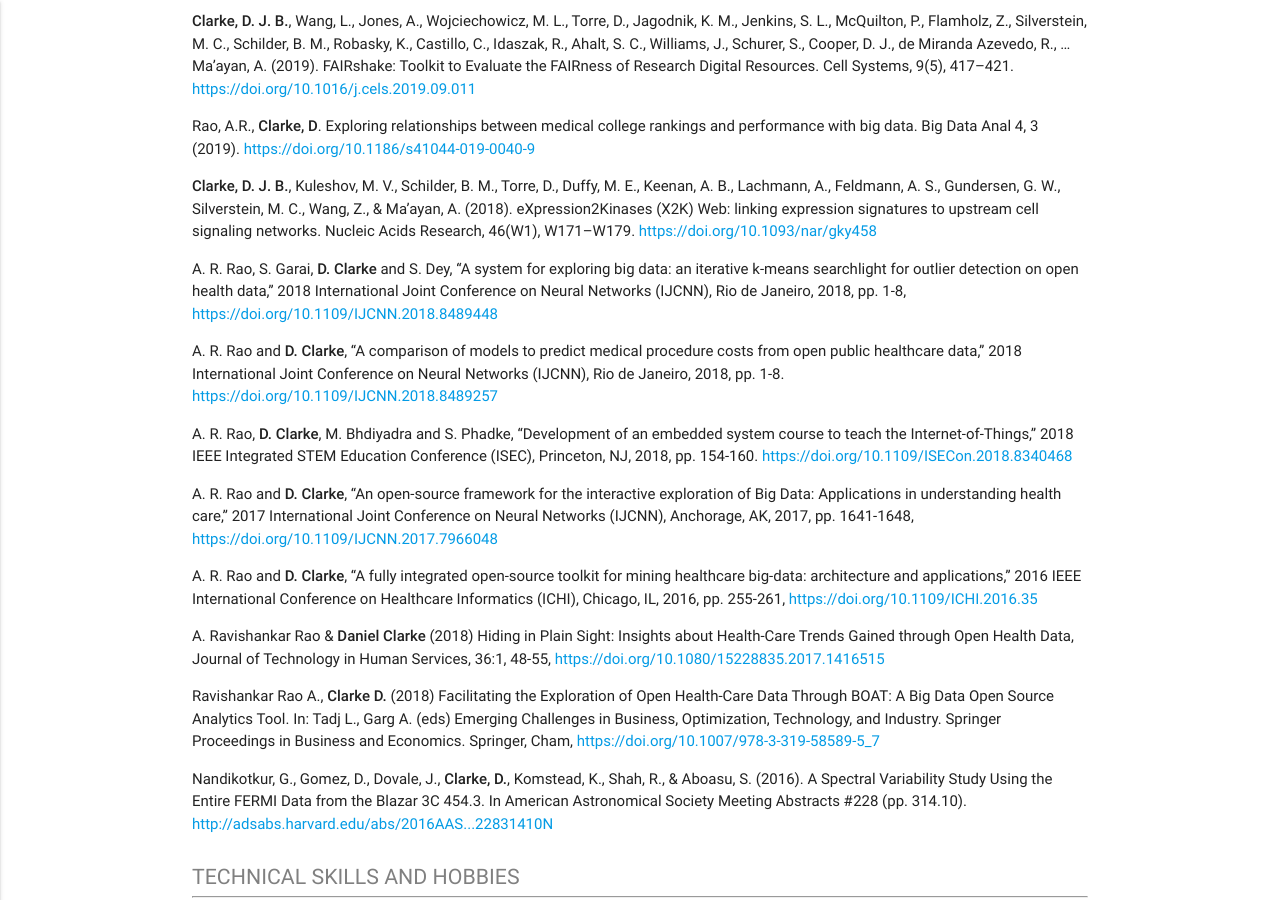
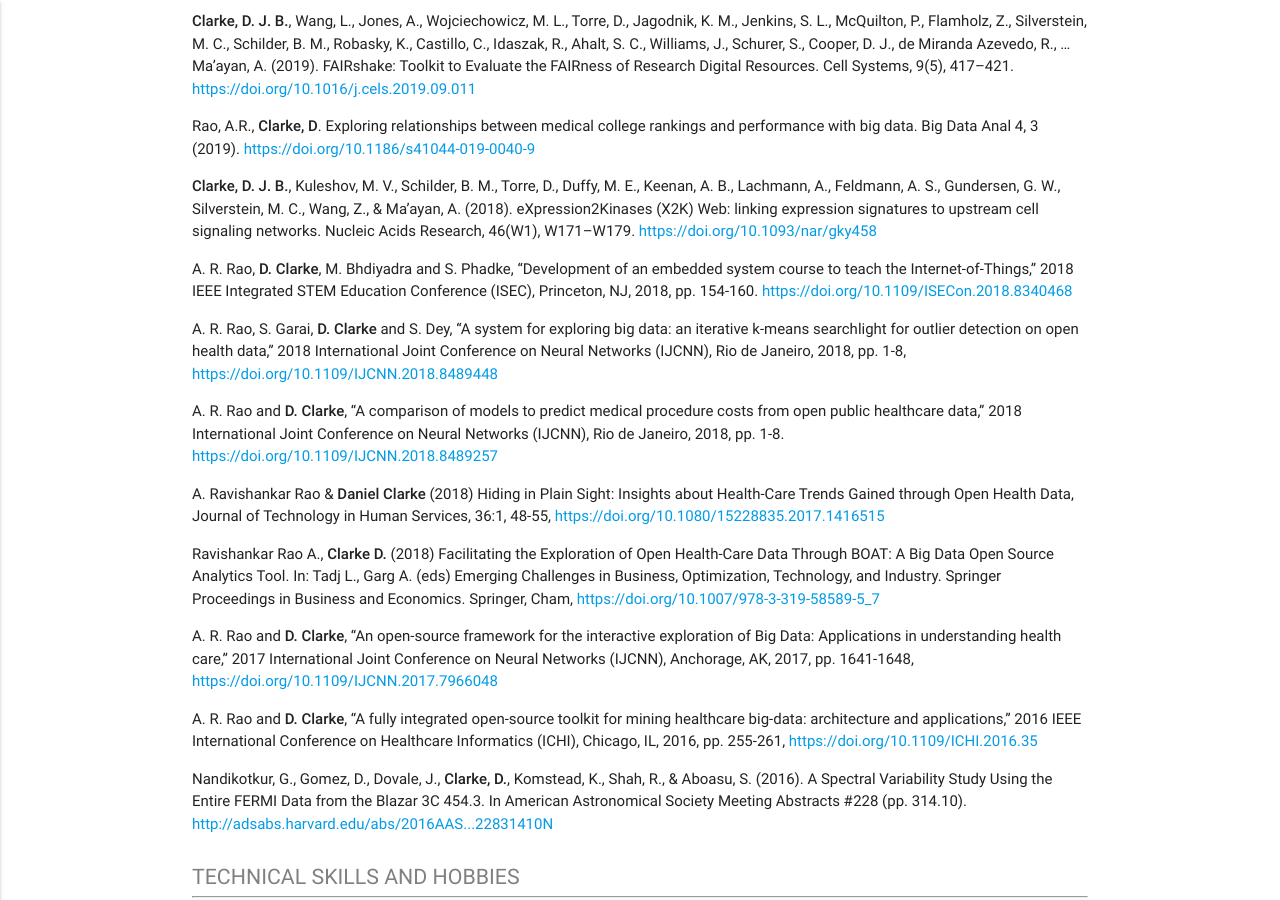
Before and after one commit to u8sand/u8sand.github.io, a Jekyll site: the page built from 03-resume.md, in a window 1280 px wide and 900 px high, scrolled down 2305 px. Built offline with Jekyll 4.4.1, drawn with Linux system fonts in a browser that asks for light colours; nearby versions of some CDN libraries.

Commit message:
Fix some paper ordering

```diff
--- a/03-resume.md
+++ b/03-resume.md
@@ -142,19 +142,19 @@
 
 **Clarke, D. J. B.**, Kuleshov, M. V., Schilder, B. M., Torre, D., Duffy, M. E., Keenan, A. B., Lachmann, A., Feldmann, A. S., Gundersen, G. W., Silverstein, M. C., Wang, Z., & Ma’ayan, A. (2018). eXpression2Kinases (X2K) Web: linking expression signatures to upstream cell signaling networks. Nucleic Acids Research, 46(W1), W171–W179. <https://doi.org/10.1093/nar/gky458>
 
+A. R. Rao, **D. Clarke**, M. Bhdiyadra and S. Phadke, "Development of an embedded system course to teach the Internet-of-Things," 2018 IEEE Integrated STEM Education Conference (ISEC), Princeton, NJ, 2018, pp. 154-160. <https://doi.org/10.1109/ISECon.2018.8340468>
+
 A. R. Rao, S. Garai, **D. Clarke** and S. Dey, "A system for exploring big data: an iterative k-means searchlight for outlier detection on open health data," 2018 International Joint Conference on Neural Networks (IJCNN), Rio de Janeiro, 2018, pp. 1-8, <https://doi.org/10.1109/IJCNN.2018.8489448>
 
 A. R. Rao and **D. Clarke**, "A comparison of models to predict medical procedure costs from open public healthcare data," 2018 International Joint Conference on Neural Networks (IJCNN), Rio de Janeiro, 2018, pp. 1-8. <https://doi.org/10.1109/IJCNN.2018.8489257>
 
-A. R. Rao, **D. Clarke**, M. Bhdiyadra and S. Phadke, "Development of an embedded system course to teach the Internet-of-Things," 2018 IEEE Integrated STEM Education Conference (ISEC), Princeton, NJ, 2018, pp. 154-160. <https://doi.org/10.1109/ISECon.2018.8340468>
+A. Ravishankar Rao & **Daniel Clarke** (2018) Hiding in Plain Sight: Insights about Health-Care Trends Gained through Open Health Data, Journal of Technology in Human Services, 36:1, 48-55, <https://doi.org/10.1080/15228835.2017.1416515>
+
+Ravishankar Rao A., **Clarke D.** (2018) Facilitating the Exploration of Open Health-Care Data Through BOAT: A Big Data Open Source Analytics Tool. In: Tadj L., Garg A. (eds) Emerging Challenges in Business, Optimization, Technology, and Industry. Springer Proceedings in Business and Economics. Springer, Cham, <https://doi.org/10.1007/978-3-319-58589-5_7>
 
 A. R. Rao and **D. Clarke**, "An open-source framework for the interactive exploration of Big Data: Applications in understanding health care," 2017 International Joint Conference on Neural Networks (IJCNN), Anchorage, AK, 2017, pp. 1641-1648, <https://doi.org/10.1109/IJCNN.2017.7966048>
 
 A. R. Rao and **D. Clarke**, "A fully integrated open-source toolkit for mining healthcare big-data: architecture and applications," 2016 IEEE International Conference on Healthcare Informatics (ICHI), Chicago, IL, 2016, pp. 255-261, <https://doi.org/10.1109/ICHI.2016.35>
-
-A. Ravishankar Rao & **Daniel Clarke** (2018) Hiding in Plain Sight: Insights about Health-Care Trends Gained through Open Health Data, Journal of Technology in Human Services, 36:1, 48-55, <https://doi.org/10.1080/15228835.2017.1416515>
-
-Ravishankar Rao A., **Clarke D.** (2018) Facilitating the Exploration of Open Health-Care Data Through BOAT: A Big Data Open Source Analytics Tool. In: Tadj L., Garg A. (eds) Emerging Challenges in Business, Optimization, Technology, and Industry. Springer Proceedings in Business and Economics. Springer, Cham, <https://doi.org/10.1007/978-3-319-58589-5_7>
 
 Nandikotkur, G., Gomez, D., Dovale, J., **Clarke, D.**, Komstead, K., Shah, R., & Aboasu, S. (2016). A Spectral Variability Study Using the Entire FERMI Data from the Blazar 3C 454.3. In American Astronomical Society Meeting Abstracts #228 (pp. 314.10). <http://adsabs.harvard.edu/abs/2016AAS...22831410N>
 </div>
```
